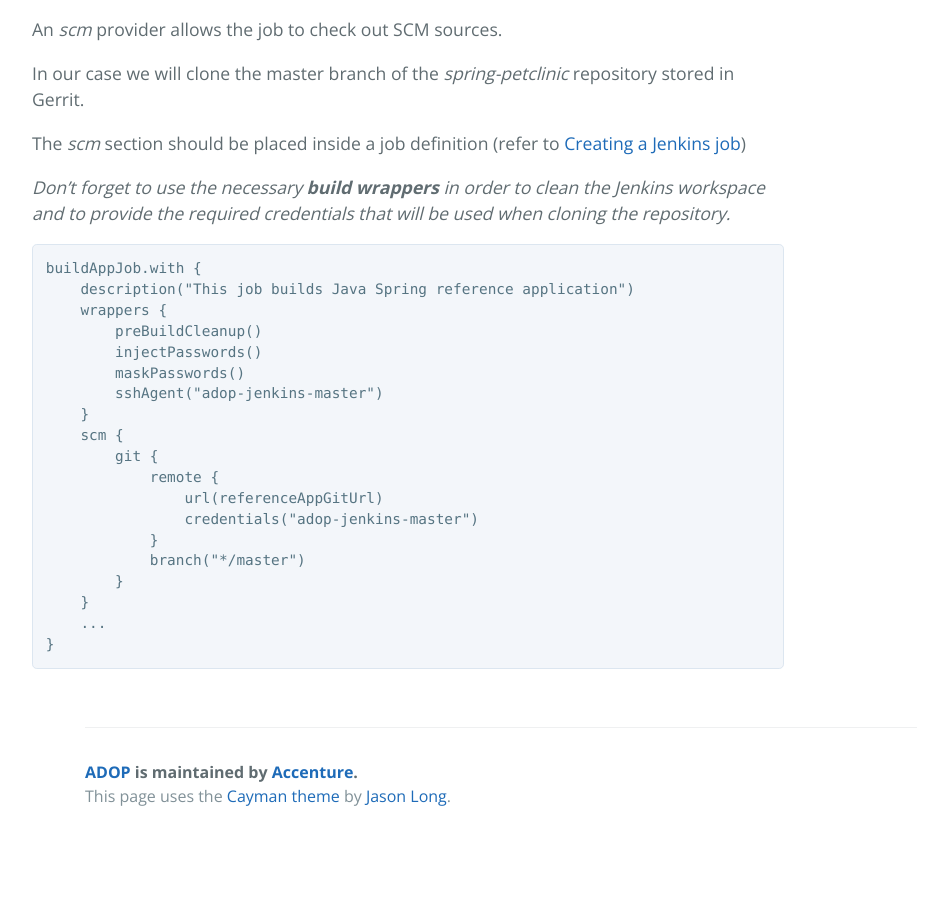
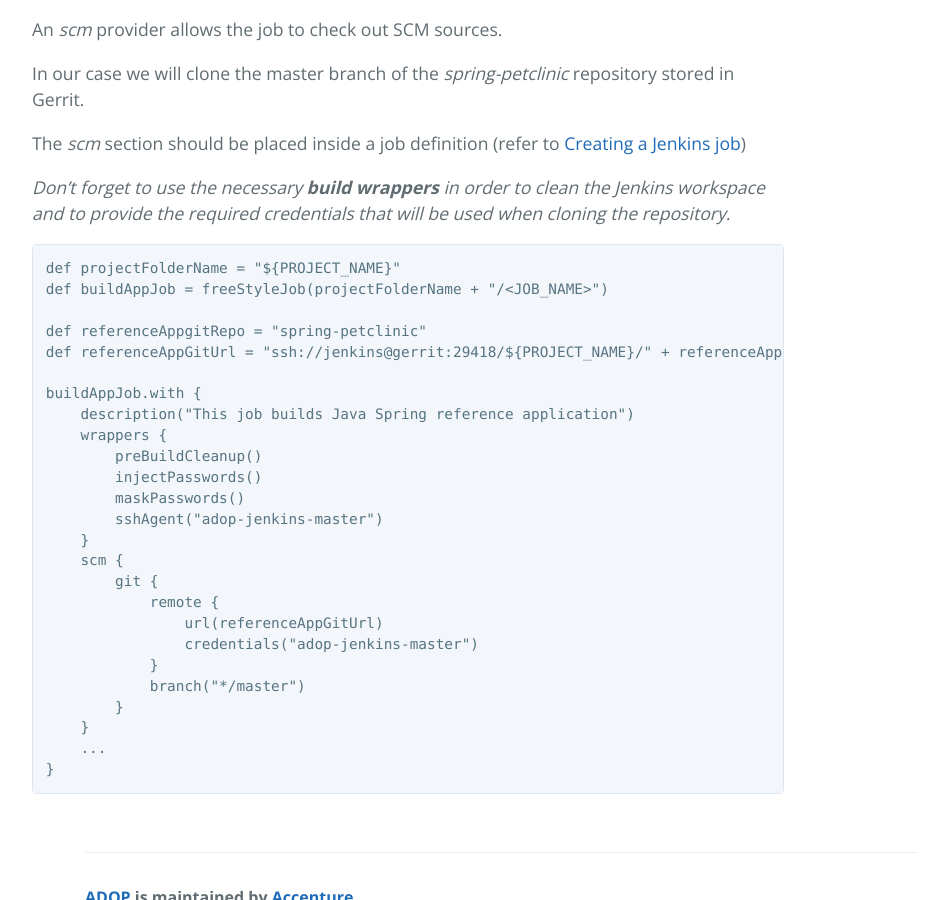
Before and after one commit to alexeymhv/adop-cartridges-cookbook, a Jekyll site: the page built from _docs/recipes/git-clone.md, in a window 1280 px wide and 900 px high, scrolled down 636 px. Shown: the whole window, without its empty margins (139-1087 px from the left). Built offline with Jekyll 4.4.1, drawn with Linux system fonts in a browser that asks for light colours; before the commit the page ends 1476 px from its top, so only the background shows below that.

Commit message:
Update git-clone.md

````diff
--- a/_docs/recipes/git-clone.md
+++ b/_docs/recipes/git-clone.md
@@ -31,6 +31,12 @@ The _scm_ section should be placed inside a job definition (refer to [Creating a
 _Don't forget to use the necessary **build wrappers** in order to clean the Jenkins workspace and to provide the required credentials that will be used when cloning the repository._
 
 ```
+def projectFolderName = "${PROJECT_NAME}"
+def buildAppJob = freeStyleJob(projectFolderName + "/<JOB_NAME>")
+
+def referenceAppgitRepo = "spring-petclinic"
+def referenceAppGitUrl = "ssh://jenkins@gerrit:29418/${PROJECT_NAME}/" + referenceAppgitRepo
+
 buildAppJob.with {
     description("This job builds Java Spring reference application")
     wrappers {
````
